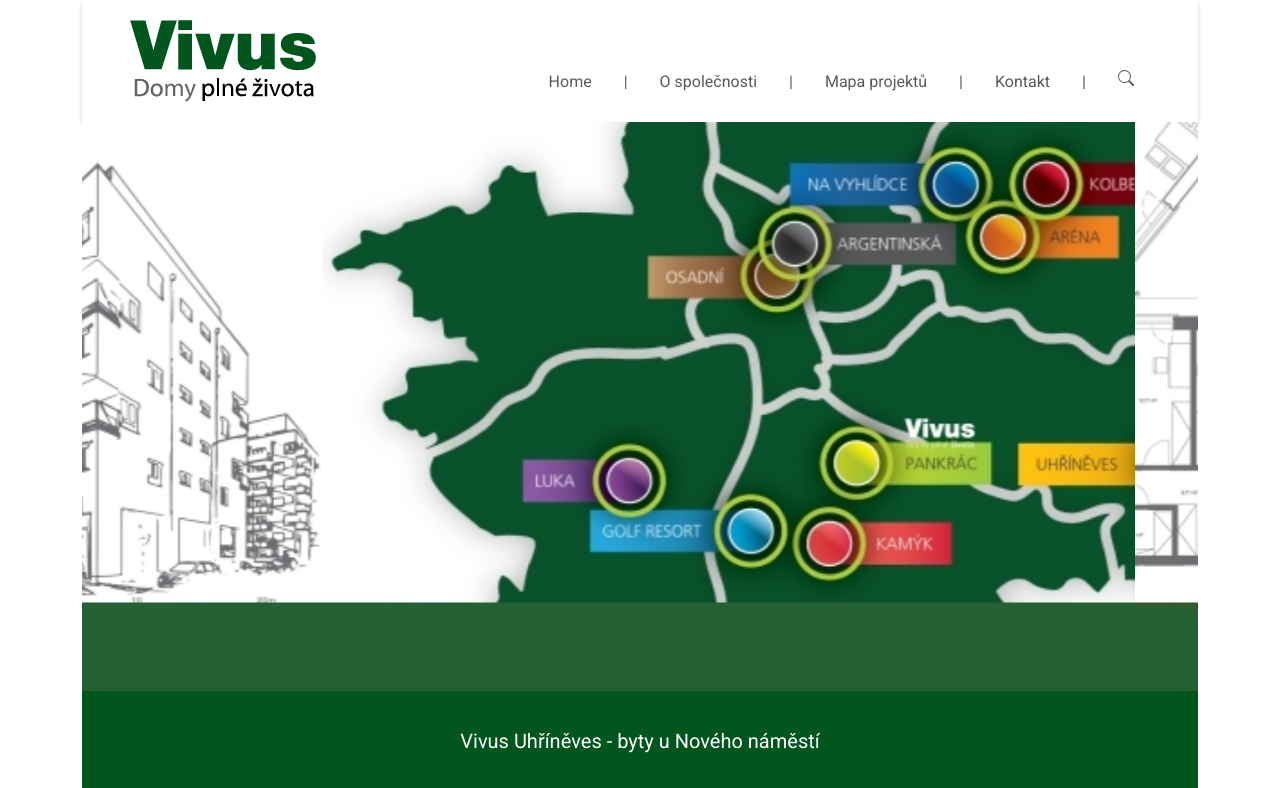
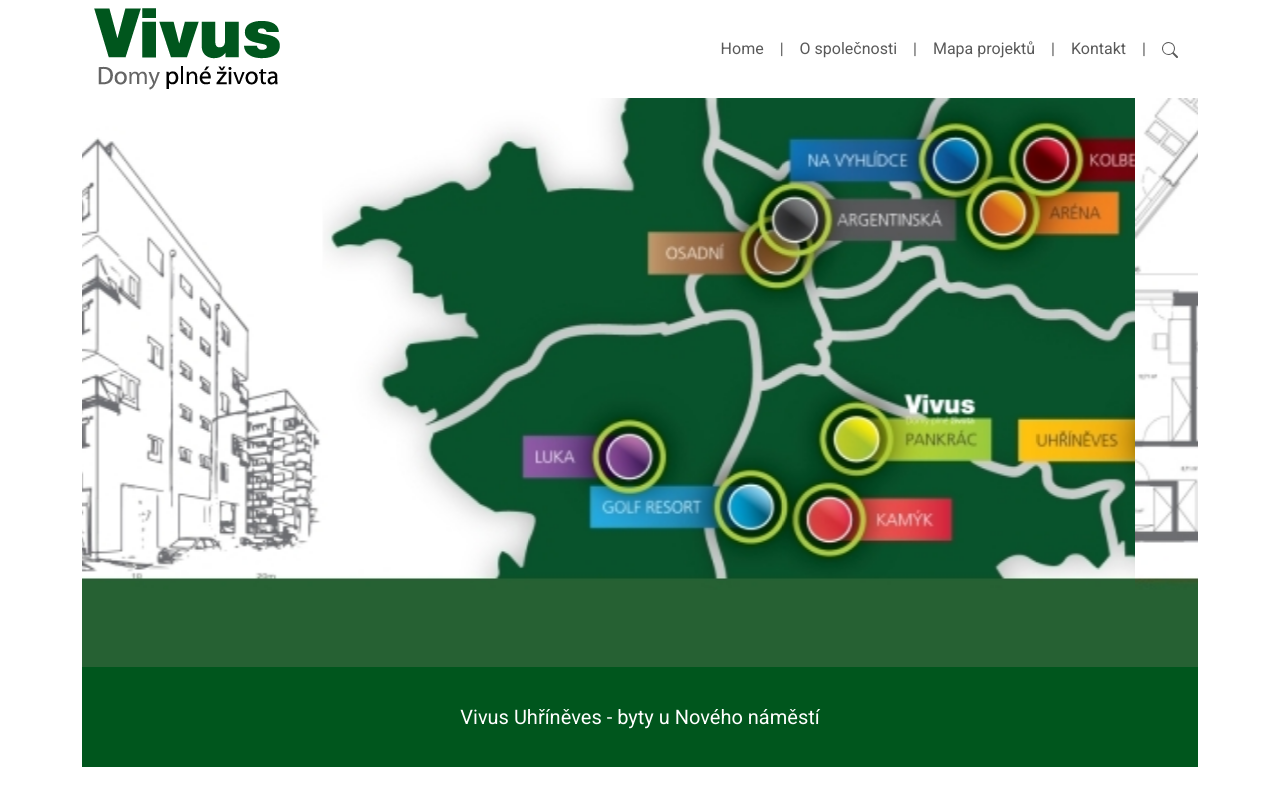
Before and after one commit to JakubGrezl/vivus, a plain HTML site: page index.html in a window 1280 px wide. Shown: the top 788 px of the page. Drawn offline with nearby package versions, Linux system fonts and the light colour scheme.

Commit message:
uz zbejva jenom fixnout coursel

```diff
--- a/index.html
+++ b/index.html
@@ -31,12 +31,19 @@
 
 <body>
   <div class="container">
-    <navbar class="navbar px-5">
-      <img src="img/logo.png" alt="LOGO">
-      <div class="navbar-nav">
+    <nav class="navbar navbar-expand-lg bg-body-tertiary">
+      <div class="container-fluid">
+        <img src="img/logo.png" alt="logo">
+        <button class="navbar-toggler" type="button" data-bs-toggle="collapse" data-bs-target="#navbarNav" aria-controls="navbarNav" aria-expanded="false" aria-label="Toggle navigation">
+          <span class="navbar-toggler-icon"></span>
+        </button>
+        <div class="collapse navbar-collapse justify-content-end h-100" id="navbarNav">
+          <div class="navbar-nav ">
 
+          </div>
+        </div>
       </div>
-    </navbar>
+    </nav>
     <div id="coursel" class="carousel slide" data-bs-ride="carousel">
       <div class="carousel-inner">
       </div>
@@ -149,7 +156,7 @@
           <p class="py-3">Najdete nás na svých oblíbených sociálních sítích. Ať už na Facebooku nebo na Youtube</p>
         </div>
         </div>
-        <div class="webactive">
+        <div class="row webactive">
           © 2023 Webactive s.r.o
         </div>
     </footer>
--- a/script/navbar-content.js
+++ b/script/navbar-content.js
@@ -19,7 +19,7 @@ let navbarContent = [
 
 navbarContent.forEach(element => {
     $(".navbar-nav").append('<a class="nav-link" href="'+ element.link +'">'+ element.name +'</a>');
-    $(".navbar-nav").append('<p class="nav-link">|</p>');
+    $(".navbar-nav").append('<p class="nav-link d-none d-lg-block">|</p>');
 });
 
 $(".navbar-nav").append('<span class="nav-link"><svg xmlns="http://www.w3.org/2000/svg" width="16" height="16" fill="currentColor" class="bi bi-search" viewBox="0 0 16 16"> <path d="M11.742 10.344a6.5 6.5 0 1 0-1.397 1.398h-.001c.03.04.062.078.098.115l3.85 3.85a1 1 0 0 0 1.415-1.414l-3.85-3.85a1.007 1.007 0 0 0-.115-.1zM12 6.5a5.5 5.5 0 1 1-11 0 5.5 5.5 0 0 1 11 0z"/></svg></span>');
--- a/style/build.css
+++ b/style/build.css
@@ -71,8 +71,6 @@ p {
     overflow: hidden;
 }
 
-
-
 .card-image {
     display: block;
     position: relative;
@@ -83,4 +81,5 @@ p {
 .card-text-wrapper {
     height: 250px;
     flex-direction: column;
+    justify-content: flex-start !important;
 }
--- a/style/main.css
+++ b/style/main.css
@@ -57,6 +57,7 @@
     height: 100%;
     width: 100%;
     object-fit: cover;
+    object-position: 50% 50%;
 }
 
 .text-field {
@@ -73,6 +74,7 @@
     font-size: 20px;
     margin: 0;
     padding: 0;
+    text-align: center;
 }
 
 .domy-plne-zivota {
--- a/style/navbar.css
+++ b/style/navbar.css
@@ -1,26 +1,4 @@
-@media only screen and (max-width: 700px) {
-    .navbar {
-        display: flex;
-        flex-direction: column;
-    }
-
-    .navbar-nav {
-        display: none;
-    }
+.navbar {
+    background: none !important;
+    align-items: end;
 }
-
-.navbar {
-    box-shadow: 0 2px 4px 0 rgba(0,0,0,.2);
-    padding: 20px;
-}
-
-.navbar-nav {
-    flex-direction: row;
-    align-self: flex-end;
-}
-
-.nav-link {
-    padding: 0.5rem 1rem;
-    margin-bottom: 0px;
-    display: flex;
-}
```
